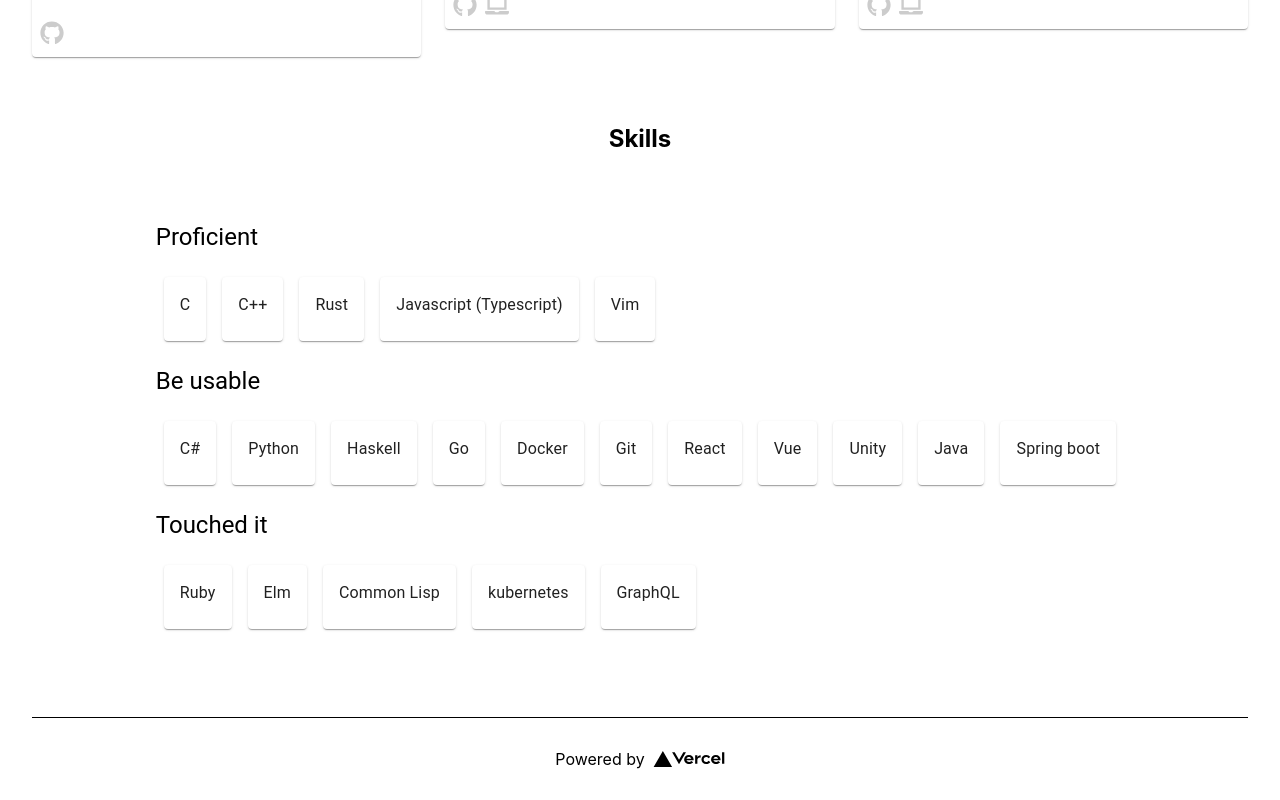
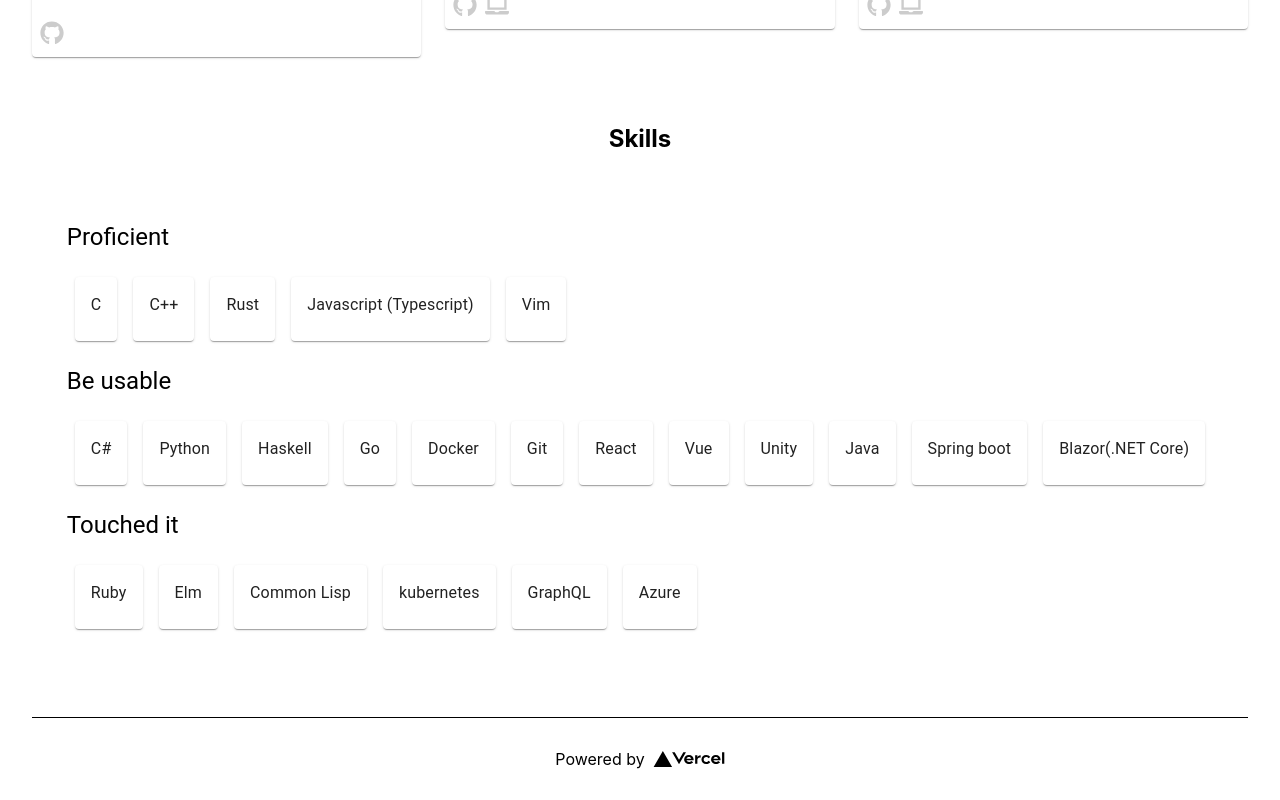
Before and after one commit to yuu-sky20/portfolio, a Next.js app: page / in a window 1280 px wide. Shown: the part 900-1700 px from the top of the page. Built offline with nearby package versions, Linux system fonts and the light colour scheme.

Commit message:
add skils

```diff
--- a/pages/contents/skills.tsx
+++ b/pages/contents/skills.tsx
@@ -20,14 +20,16 @@ const usableSkills: Array<string> = [
     "Vue",
     "Unity",
     "Java",
-    "Spring boot"
+    "Spring boot",
+    "Blazor(.NET Core)"
 ]
 const touchedSkills: Array<string> = [
     "Ruby",
     "Elm",
     "Common Lisp",
     "kubernetes",
-    "GraphQL"
+    "GraphQL",
+    "Azure"
 ]
 
 type skillsType = Array<[string, Array<string>]>
```
